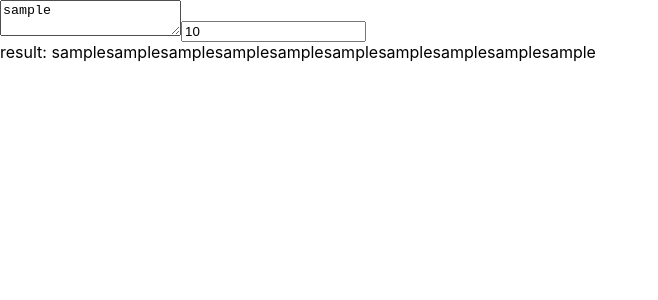
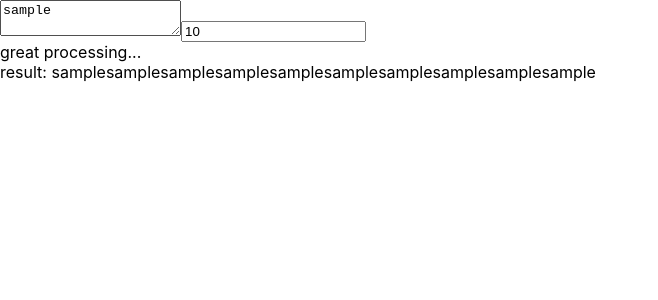
Before and after one commit to KkGh/react-sample1, a React (Create React App) app: page / in a window 1280 px wide. Shown: the top 300 px of the page, without its empty margins (0-658 px from the left). Built offline with nearby package versions, Linux system fonts and the light colour scheme.

Commit message:
add feature

```diff
--- a/src/App.tsx
+++ b/src/App.tsx
@@ -15,7 +15,7 @@ const App = () => {
       {<Textbox text={text} onChange={handleChange} />}
 
       <input type="number" value={value} onChange={e => setValue(e.target.value as unknown as number)} />
-
+      <div>great processing...</div>
       <div>result: {text.repeat(value)}</div>
     </div>
   );
```
